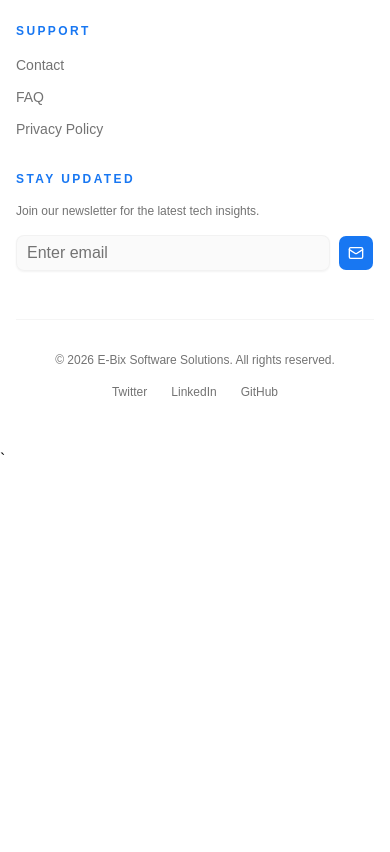
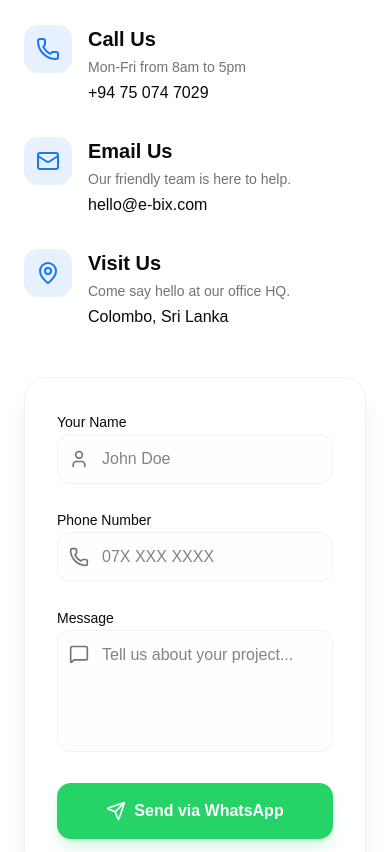
Before and after one commit to E-Bix-Software-Solutions/E-Bix-Website, a React (Vite) app: page / in a window 390 px wide. Shown: the part 9000-9852 px from the top of the page. Before the commit the page ends 9472 px from the top, so only its background shows below. Built offline with nearby package versions, Linux system fonts and the light colour scheme.

Commit message:
feat: added contact page

```diff
--- a/src/layouts/MainLayout.tsx
+++ b/src/layouts/MainLayout.tsx
@@ -4,6 +4,7 @@ import HeroPage from "@/pages/heropage/HeroPage";
 import ServicePage from "@/pages/servicepage/ServicePage";
 import AboutPage from "@/pages/aboutpage/aboutpage";
 import OurWorkPage from "@/pages/ourworkpage/ourwork";
+import ContactPage from "@/pages/contactpage/ContactPage";
 
 const MainLayout = () => {
   return (
@@ -25,6 +26,9 @@ const MainLayout = () => {
         <div id="ourwork" className="scroll-mt-16">
           <OurWorkPage />
         </div>
+        <div id="contactus" className="scroll-mt-16">
+          <ContactPage />
+        </div>
       </main>
 
       {/* Footer at bottom - matching contact route */}
--- /dev/null
+++ b/src/pages/contactpage/ContactPage.tsx
@@ -0,0 +1,199 @@
+import { useState } from "react";
+import { motion } from "framer-motion";
+import { Send, Phone, Mail, MapPin, MessageSquare, User } from "lucide-react";
+
+const ContactPage = () => {
+  const [formData, setFormData] = useState({
+    name: "",
+    phone: "",
+    message: "",
+  });
+
+  const handleChange = (e: React.ChangeEvent<HTMLInputElement | HTMLTextAreaElement>) => {
+    setFormData({ ...formData, [e.target.name]: e.target.value });
+  };
+
+  const handleWhatsAppSend = (e: React.FormEvent) => {
+    e.preventDefault();
+
+    // Format the message for WhatsApp
+    // %0A represents a newline character in URLs
+    const text = `*New Inquiry from Website*%0A%0A*Name:* ${formData.name}%0A*Phone:* ${formData.phone}%0A*Message:* ${formData.message}`;
+
+    // WhatsApp number format (assuming Sri Lanka country code +94 for 0750747029)
+    const whatsappNumber = "94750747029";
+
+    // Construct the WhatsApp API URL
+    const url = `https://wa.me/${whatsappNumber}?text=${text}`;
+
+    // Open WhatsApp in a new tab
+    window.open(url, "_blank");
+  };
+
+  // Animation variants
+  const fadeInUp = {
+    hidden: { opacity: 0, y: 30 },
+    visible: { opacity: 1, y: 0, transition: { duration: 0.6 } },
+  };
+
+  const staggerContainer = {
+    hidden: { opacity: 0 },
+    visible: {
+      opacity: 1,
+      transition: {
+        staggerChildren: 0.2,
+      },
+    },
+  };
+
+  return (
+    <section className="relative min-h-screen py-24 bg-background overflow-hidden flex items-center justify-center">
+      {/* Subtle Background Glow Effect */}
+      <div className="absolute inset-0 pointer-events-none">
+        <div className="absolute top-1/2 left-1/2 -translate-x-1/2 -translate-y-1/2 w-full max-w-4xl h-[600px] bg-[radial-gradient(ellipse_at_center,_var(--tw-gradient-stops))] from-[#1877F2]/10 via-transparent to-transparent opacity-50 dark:opacity-100" />
+      </div>
+
+      <div className="container mx-auto px-6 relative z-10">
+        <motion.div
+          initial="hidden"
+          whileInView="visible"
+          viewport={{ once: true, margin: "-100px" }}
+          variants={staggerContainer}
+          className="text-center mb-16"
+        >
+          <motion.h2
+            variants={fadeInUp}
+            className="text-3xl md:text-4xl lg:text-5xl font-bold tracking-tight mb-6"
+          >
+            Let's Build Something <span className="text-[#1877F2]">Great</span>
+          </motion.h2>
+          <motion.p
+            variants={fadeInUp}
+            className="text-muted-foreground max-w-2xl mx-auto text-sm md:text-base leading-relaxed"
+          >
+            Ready to transform your digital presence? Send us a message and we'll get back to you as soon as possible.
+          </motion.p>
+        </motion.div>
+
+        <div className="grid lg:grid-cols-2 gap-12 max-w-5xl mx-auto items-center">
+          {/* Left Side: Contact Information */}
+          <motion.div
+            initial="hidden"
+            whileInView="visible"
+            viewport={{ once: true }}
+            variants={staggerContainer}
+            className="space-y-8"
+          >
+            <motion.div variants={fadeInUp} className="flex items-start gap-4 group">
+              <div className="w-12 h-12 rounded-xl bg-[#1877F2]/10 flex items-center justify-center shrink-0 group-hover:scale-110 transition-transform duration-300">
+                <Phone className="w-6 h-6 text-[#1877F2]" />
+              </div>
+              <div>
+                <h3 className="text-xl font-bold mb-1">Call Us</h3>
+                <p className="text-muted-foreground text-sm">Mon-Fri from 8am to 5pm</p>
+                <p className="font-medium mt-1">+94 75 074 7029</p>
+              </div>
+            </motion.div>
+
+            <motion.div variants={fadeInUp} className="flex items-start gap-4 group">
+              <div className="w-12 h-12 rounded-xl bg-[#1877F2]/10 flex items-center justify-center shrink-0 group-hover:scale-110 transition-transform duration-300">
+                <Mail className="w-6 h-6 text-[#1877F2]" />
+              </div>
+              <div>
+                <h3 className="text-xl font-bold mb-1">Email Us</h3>
+                <p className="text-muted-foreground text-sm">Our friendly team is here to help.</p>
+                <p className="font-medium mt-1">hello@e-bix.com</p>
+              </div>
+            </motion.div>
+
+            <motion.div variants={fadeInUp} className="flex items-start gap-4 group">
+              <div className="w-12 h-12 rounded-xl bg-[#1877F2]/10 flex items-center justify-center shrink-0 group-hover:scale-110 transition-transform duration-300">
+                <MapPin className="w-6 h-6 text-[#1877F2]" />
+              </div>
+              <div>
+                <h3 className="text-xl font-bold mb-1">Visit Us</h3>
+                <p className="text-muted-foreground text-sm">Come say hello at our office HQ.</p>
+                <p className="font-medium mt-1">Colombo, Sri Lanka</p>
+              </div>
+            </motion.div>
+          </motion.div>
+
+          {/* Right Side: Interactive WhatsApp Contact Form */}
+          <motion.div
+            initial={{ opacity: 0, x: 30 }}
+            whileInView={{ opacity: 1, x: 0 }}
+            viewport={{ once: true }}
+            transition={{ duration: 0.6 }}
+            className="bg-card/50 backdrop-blur-md border border-border/50 rounded-3xl p-8 shadow-xl hover:shadow-2xl hover:border-border/80 transition-all duration-300"
+          >
+            <form onSubmit={handleWhatsAppSend} className="space-y-6">
+              <div className="space-y-2">
+                <label className="text-sm font-medium">Your Name</label>
+                <div className="relative group">
+                  <div className="absolute inset-y-0 left-0 pl-3 flex items-center pointer-events-none">
+                    <User className="h-5 w-5 text-muted-foreground group-focus-within:text-[#1877F2] transition-colors" />
+                  </div>
+                  <input
+                    type="text"
+                    name="name"
+                    required
+                    value={formData.name}
+                    onChange={handleChange}
+                    className="w-full pl-11 pr-4 py-3 bg-background/50 border border-border/50 rounded-xl focus:outline-none focus:ring-2 focus:ring-[#1877F2]/50 focus:border-[#1877F2]/50 transition-all"
+                    placeholder="John Doe"
+                  />
+                </div>
+              </div>
+
+              <div className="space-y-2">
+                <label className="text-sm font-medium">Phone Number</label>
+                <div className="relative group">
+                  <div className="absolute inset-y-0 left-0 pl-3 flex items-center pointer-events-none">
+                    <Phone className="h-5 w-5 text-muted-foreground group-focus-within:text-[#1877F2] transition-colors" />
+                  </div>
+                  <input
+                    type="tel"
+                    name="phone"
+                    required
+                    value={formData.phone}
+                    onChange={handleChange}
+                    className="w-full pl-11 pr-4 py-3 bg-background/50 border border-border/50 rounded-xl focus:outline-none focus:ring-2 focus:ring-[#1877F2]/50 focus:border-[#1877F2]/50 transition-all"
+                    placeholder="07X XXX XXXX"
+                  />
+                </div>
+              </div>
+
+              <div className="space-y-2">
+                <label className="text-sm font-medium">Message</label>
+                <div className="relative group">
+                  <div className="absolute top-3.5 left-3 pointer-events-none">
+                    <MessageSquare className="h-5 w-5 text-muted-foreground group-focus-within:text-[#1877F2] transition-colors" />
+                  </div>
+                  <textarea
+                    name="message"
+                    required
+                    value={formData.message}
+                    onChange={handleChange}
+                    rows={4}
+                    className="w-full pl-11 pr-4 py-3 bg-background/50 border border-border/50 rounded-xl focus:outline-none focus:ring-2 focus:ring-[#1877F2]/50 focus:border-[#1877F2]/50 transition-all resize-none"
+                    placeholder="Tell us about your project..."
+                  />
+                </div>
+              </div>
+
+              <button
+                type="submit"
+                className="w-full py-4 bg-[#25D366] hover:bg-[#20bd5a] text-white rounded-xl font-bold flex items-center justify-center gap-2 transition-all shadow-lg shadow-[#25D366]/20 hover:shadow-[#25D366]/40 hover:-translate-y-1 active:translate-y-0"
+              >
+                <Send className="w-5 h-5" />
+                Send via WhatsApp
+              </button>
+            </form>
+          </motion.div>
+        </div>
+      </div>
+    </section>
+  );
+};
+
+export default ContactPage;
```
